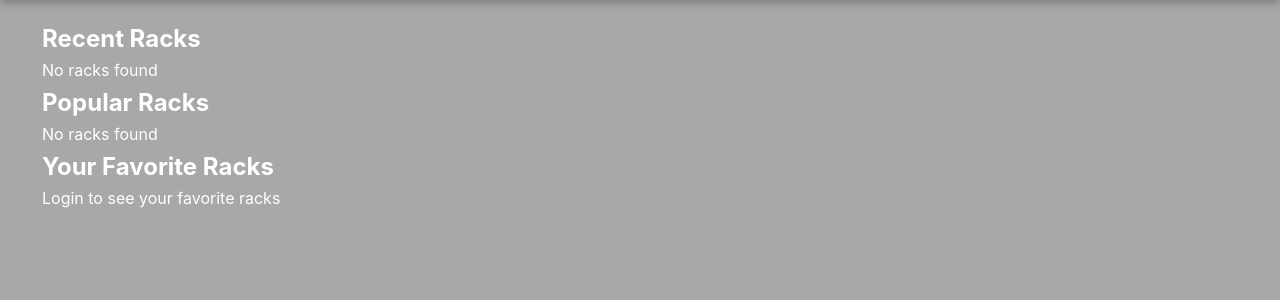
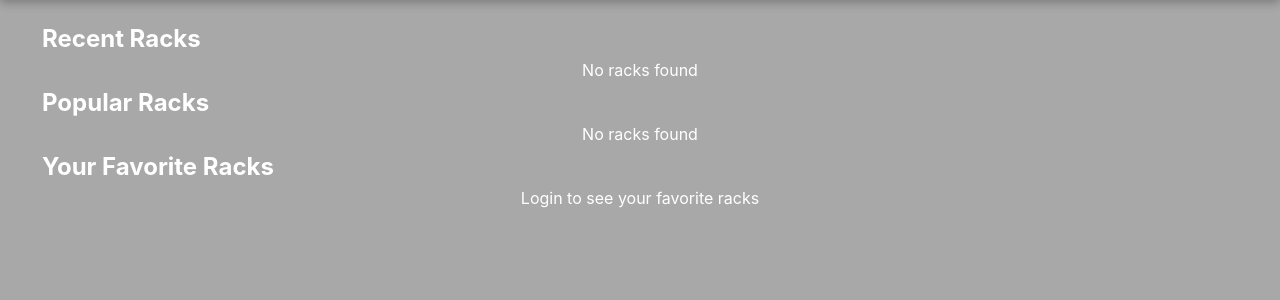
Before and after one commit to teamallnighter/abletonRackExtract, a Flask app: page / in a window 1280 px wide. Shown: the part 60-360 px from the top of the page. Run offline with Flask 3, Linux system fonts and the light colour scheme; data that the repository does not hold is empty; some libraries are stand-ins or nearby versions.

Commit message:
Add flex layout for rack lists and update link color
Applied a flexbox layout to rack lists for improved horizontal alignment and spacing. Updated anchor tag color for better visibility. Updated index.html to use the new listOfRacks class for relevant lists.

```diff
--- a/static/css/styles.css
+++ b/static/css/styles.css
@@ -1572,7 +1572,7 @@ main,
 }
 
 a {
-    color: #ffffff;
+    color: #5103f7;
     text-decoration: none;
 }
 
@@ -1589,3 +1589,11 @@ a:hover {
     margin-bottom: 1rem;
     background: #dedede;
 }
+
+.listOfRacks {
+    display: flex;
+    flex-direction: row;
+    gap: 1rem;
+    align-items: flex-start;
+    justify-content: space-evenly;
+}
--- a/templates/index.html
+++ b/templates/index.html
@@ -4,17 +4,17 @@
 
 {% block content %}
 <h2>Recent Racks</h2>
-<ul id="recentRacks">
+<ul id="recentRacks" class="listOfRacks">
     <!-- Recent racks will be dynamically populated here -->
 </ul>
 
 <h2>Popular Racks</h2>
-<ul id="popularRacks">
+<ul id="popularRacks" class="listOfRacks">
     <!-- Popular racks will be dynamically populated here -->
 </ul>
 
 <h2>Your Favorite Racks</h2>
-<ul id="favoriteRacks">
+<ul id="favoriteRacks" class="listOfRacks">
     <!-- Favorite racks will be dynamically populated here -->
 </ul>
 {% endblock %}
```
